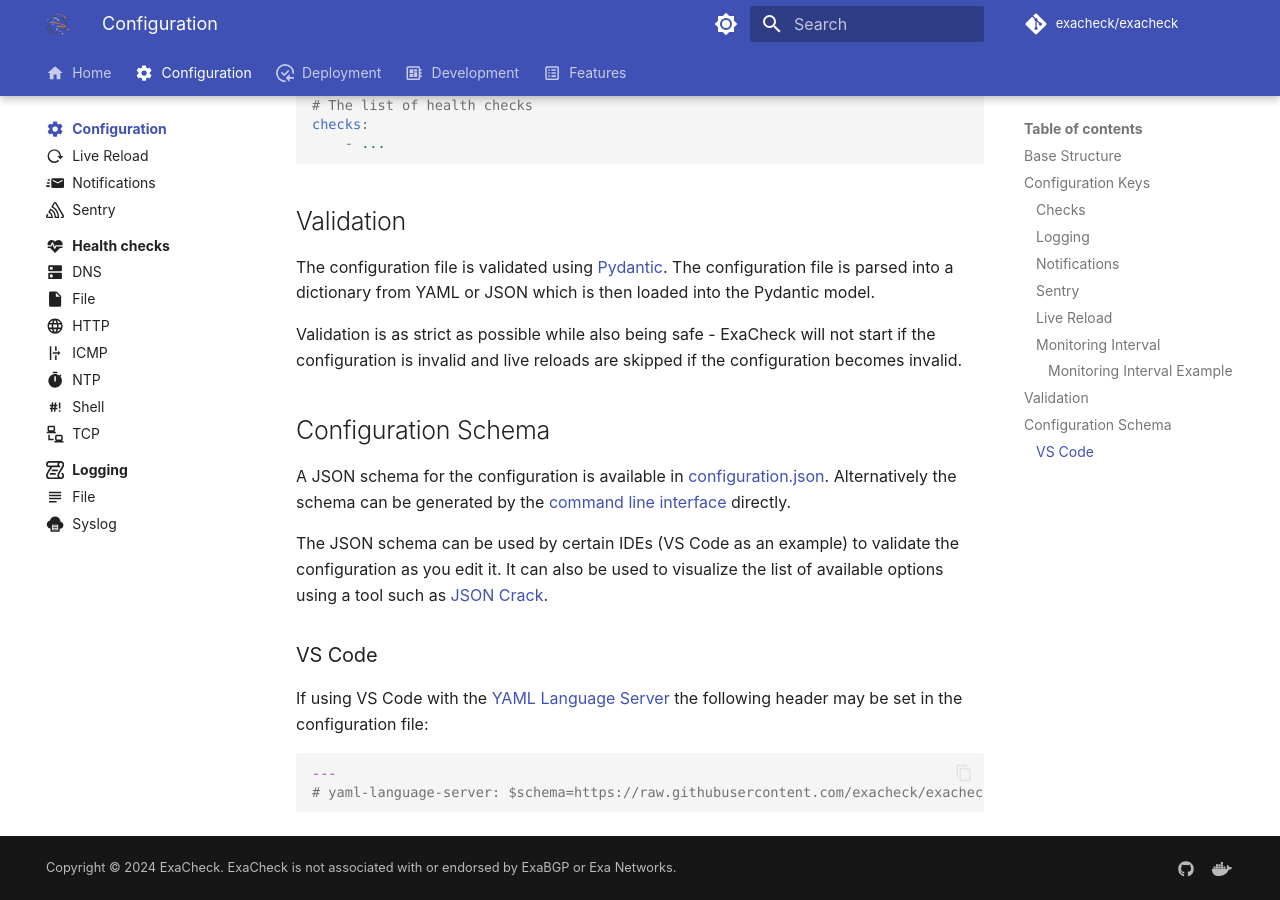
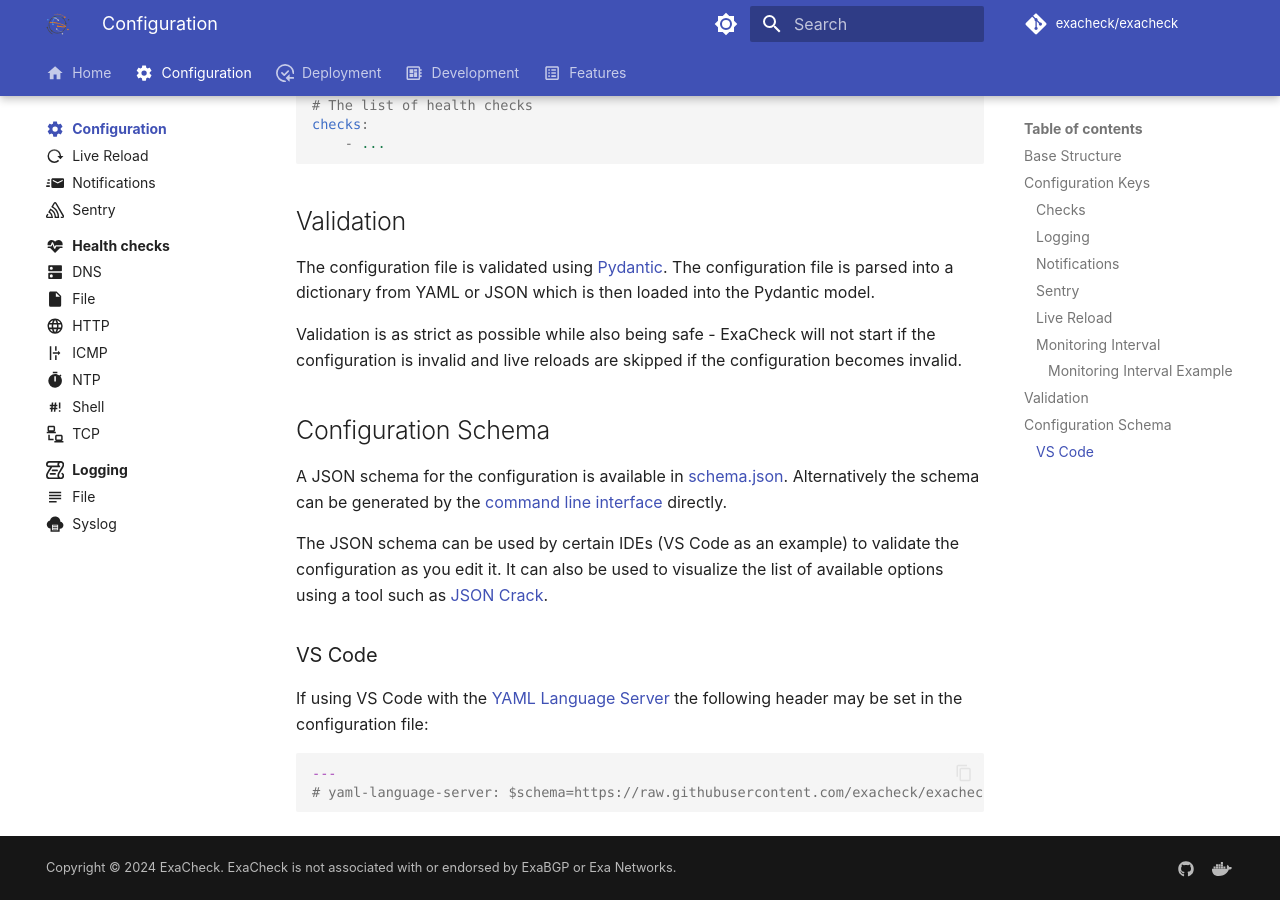
Before and after one commit to exacheck/exacheck-website, an MkDocs documentation site: the page built from docs/configuration/index.md, in a window 1280 px wide and 900 px high, scrolled down 2429 px. Built offline with MkDocs 1.6.1 and Material for MkDocs 9.7.7, drawn with Linux system fonts in a browser that asks for light colours; comment, search, counter and statistics services are not loaded.

Commit message:
fix incorrect file name for configuration schema

````diff
--- a/docs/configuration/index.md
+++ b/docs/configuration/index.md
@@ -93,7 +93,7 @@
 
 ## Configuration Schema
 
-A JSON schema for the configuration is available in [configuration.json][ExaCheck Configuration Schema]. Alternatively the schema can be generated by the [command line interface][ExaCheck CLI - Configuration Schema] directly.
+A JSON schema for the configuration is available in [schema.json][ExaCheck Configuration Schema]. Alternatively the schema can be generated by the [command line interface][ExaCheck CLI - Configuration Schema] directly.
 
 The JSON schema can be used by certain IDEs (VS Code as an example) to validate the configuration as you edit it. It can also be used to visualize the list of available options using a tool such as [JSON Crack][JSON Crack Editor].
 
@@ -107,7 +107,7 @@
 ```
 
 [ExaCheck CLI - Configuration Schema]: ../features/cli.md#configuration-schema
-[ExaCheck Configuration Schema]: https://raw.githubusercontent.com/exacheck/exacheck/main/schema.json
+[ExaCheck Configuration Schema]: https://github.com/exacheck/exacheck/blob/main/schema.json
 [ExaCheck Configuration - Live Reload]: live-reload.md
 [ExaCheck Configuration - Logging]: logging/index.md
 [ExaCheck Configuration - Notifications]: notifications.md
--- a/docs/features/index.md
+++ b/docs/features/index.md
@@ -12,7 +12,7 @@
 - [Notifications](#notifications) for announce/withdraw events and other information
 - Configuration validation (if using live configuration reloads, configuration is validated before application)
 - Out of the box sane defaults where possible
-- JSON schema of configuration (see [configuration.json][ExaCheck Configuration Schema] for the current schema)
+- JSON schema of configuration (see [schema.json][ExaCheck Configuration Schema] for the current schema)
 - [Docker deployment supported][ExaCheck Docker Deployment]
 - Full IPv4 and IPv6 support
 - [Choice of YAML or JSON configuration](#configuration-format)
@@ -59,7 +59,7 @@
 [ExaCheck Examples]: ../deployment/examples.md
 [ExaCheck Configuration - Live Reload]: ../configuration/live-reload.md
 [ExaCheck Configuration - Notifications]: ../configuration/notifications.md
-[ExaCheck Configuration Schema]: https://raw.githubusercontent.com/exacheck/exacheck/main/schema.json
+[ExaCheck Configuration Schema]: https://github.com/exacheck/exacheck/blob/main/schema.json
 [ExaCheck Docker Deployment]: ../deployment/docker.md
 [Apprise - GitHub]: https://github.com/caronc/apprise
 [Apprise - Wiki]: https://github.com/caronc/apprise/wiki
````
